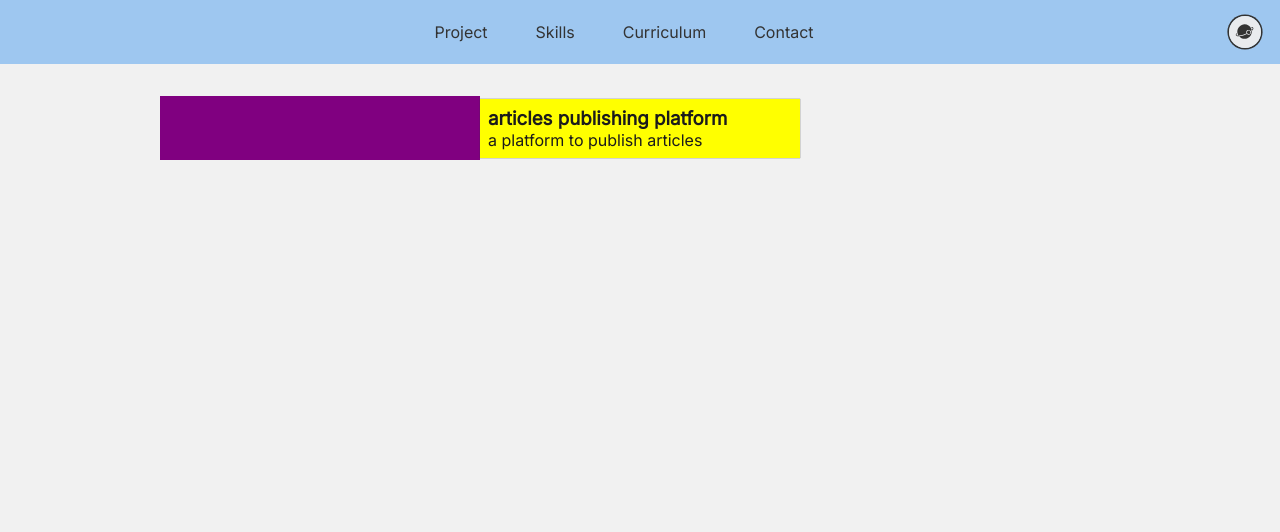
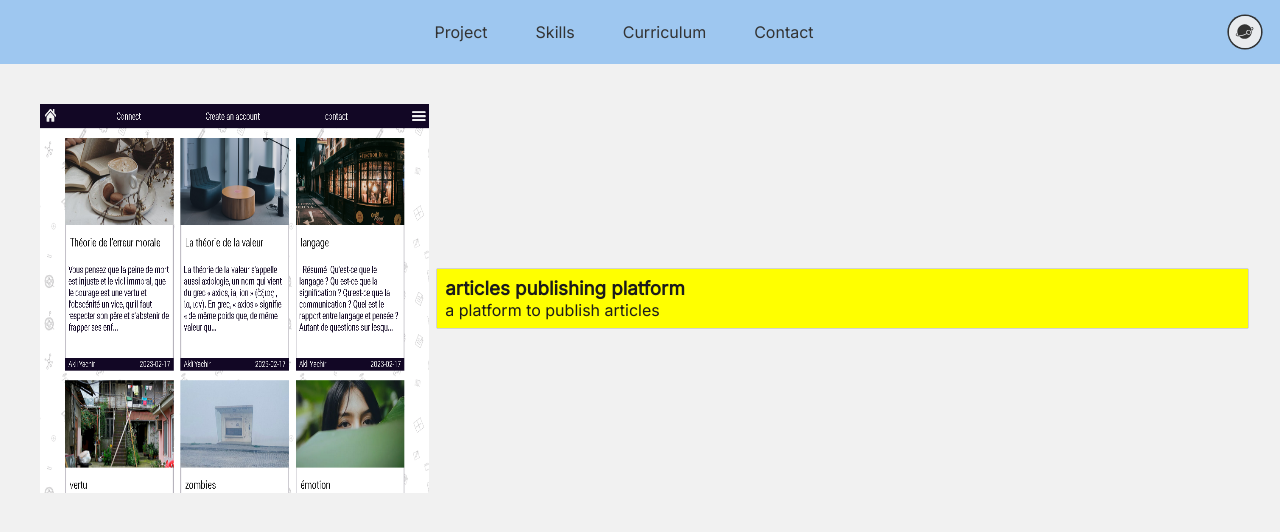
Before and after one commit to akliyachir/portfolio, a React (Vite) app: page / in a window 1280 px wide. Shown: the top 532 px of the page. Built offline with nearby package versions, Linux system fonts and the light colour scheme.

Commit message:
project section build

```diff
--- a/src/App.jsx
+++ b/src/App.jsx
@@ -7,7 +7,11 @@ import {
 import RootLayout from './page/RootLayout/RootLayout';
 
 const router = createBrowserRouter(
-	createRoutesFromElements(<Route path='/' element={<RootLayout />}></Route>)
+	createRoutesFromElements(
+		<Route path='/' element={<RootLayout />}>
+			<Route path='https://my-article-online.netlify.com/'></Route>
+		</Route>
+	)
 );
 
 function App() {
--- a/src/Components/5-ProjectCard/ProjectCard.css
+++ b/src/Components/5-ProjectCard/ProjectCard.css
@@ -1,13 +1,20 @@
 .light .ProjectCardContainer {
 	display: grid;
-	grid-template-columns: repeat(auto-fill, minmax(5rem, 20rem));
+	grid-template-columns: 1fr 2fr;
+	grid-template-rows: 1fr;
 	justify-content: center;
 	align-items: center;
 }
 
+.light .project_image_preview {
+	width: 100%;
+	aspect-ratio: 1;
+	background-color: red;
+	display: block;
+}
+
 .light .firstHalfProjectCard {
 	background-color: purple;
-	padding: 2rem;
 }
 .secondHalfProjectCard {
 	box-shadow: 0 0 0 0.01rem var(--clr-5);
--- a/src/Components/5-ProjectCard/ProjectCard.jsx
+++ b/src/Components/5-ProjectCard/ProjectCard.jsx
@@ -8,7 +8,9 @@ export default function ProjectCard({
 }) {
 	return (
 		<div className='ProjectCardContainer'>
-			<div className='firstHalfProjectCard'></div>
+			<div className='firstHalfProjectCard'>
+				<img src={project_image_preview} className='project_image_preview' alt='' />
+			</div>
 			<div className='secondHalfProjectCard'>
 				<h3>{project_name}</h3>
 				<p>{project_description}</p>
```
